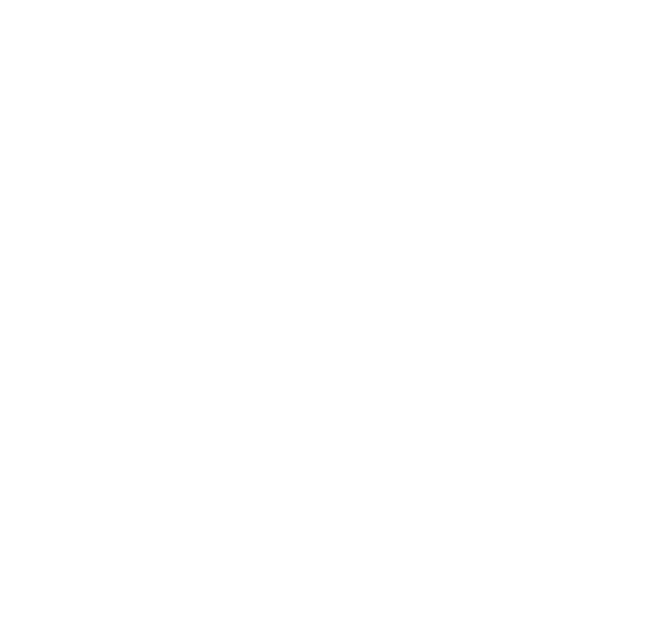
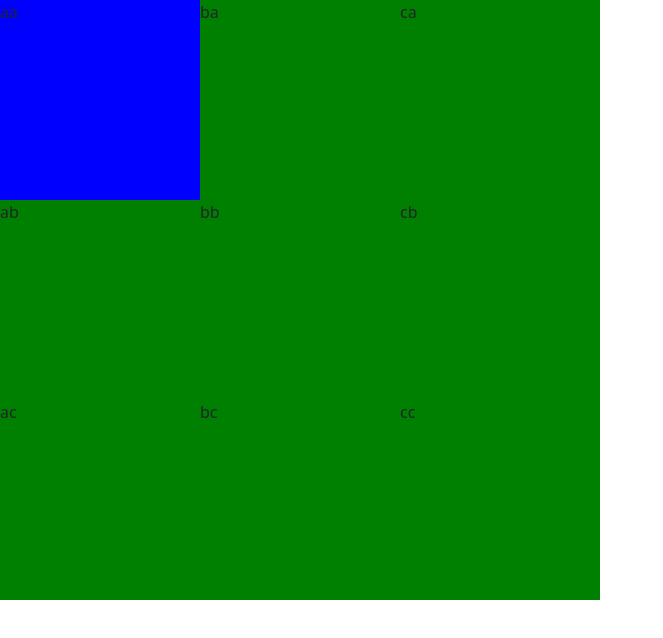
Before and after one commit to 300hHZ/Epicodus_1_27_Tic_Tac_Toe, a plain HTML site: page index.html in a window 1280 px wide. Shown: the whole page, without its empty margins (0-663 px from the left). Drawn offline with nearby package versions, Linux system fonts and the light colour scheme.

Commit message:
make simple html layout and grab an id from clicked box
Co-authored-by: Woo Jin Kim <kimwoojin211@gmail.com>
Co-authored-by: Jonah Johansen <johansenjonah+gitproject@gmail.com>

```diff
--- a/css/styles.css
+++ b/css/styles.css
@@ -0,0 +1,23 @@
+#gameboard {
+  width: 600px;
+  height: 600px;
+  display: flex;
+}
+
+#gameboard>div {
+  width: 200px;
+}
+
+#gameboard>div>div {
+  height: 200px;
+  background-color: green;
+}
+
+#gameboard>div>div:hover {
+  background-color: blue;
+}
+
+.clicked {
+  background-color: orange !important;
+  pointer-events: none
+}
--- a/index.html
+++ b/index.html
@@ -13,11 +13,23 @@
 </head>
 
 <body>
-  <header></header>
-  <main>
-    <div class="container"></div>
-  </main>
-  <footer></footer>
+  <div id="gameboard">
+    <div>
+      <div id="00">aa</div>
+      <div id="01">ab</div>
+      <div id="02">ac</div>
+    </div>
+    <div>
+      <div id="10">ba</div>
+      <div id="11">bb</div>
+      <div id="12">bc</div>
+    </div>
+    <div>
+      <div id="20">ca</div>
+      <div id="21">cb</div>
+      <div id="22">cc</div>
+    </div>
+  </div>
 </body>
 
 </html>
--- a/js/scripts.js
+++ b/js/scripts.js
@@ -41,7 +41,7 @@ function Player(mark) {
 
 function Game() {
   this.players = {};
-  this.higherScore = higherScore;
+  this.higherScore = 0;
   this.status = true;
   this.turn = "O";
 }
@@ -71,3 +71,19 @@ GameBoard.prototype.add = function(x, y, mark) {
 GameBoard.prototype.value = function(x, y) {
   return this.board[x][y]
 }
+
+let p1 = new Player("O");
+let p2 = new Player("X");
+let game = new Game();
+
+
+
+
+
+$(document).ready(function() {
+  $("#gameboard>div>div").on("click", function() {
+    $(this).addClass("clicked");
+    const id = $(this).attr("id");
+    console.log(id);
+  });
+});
```
